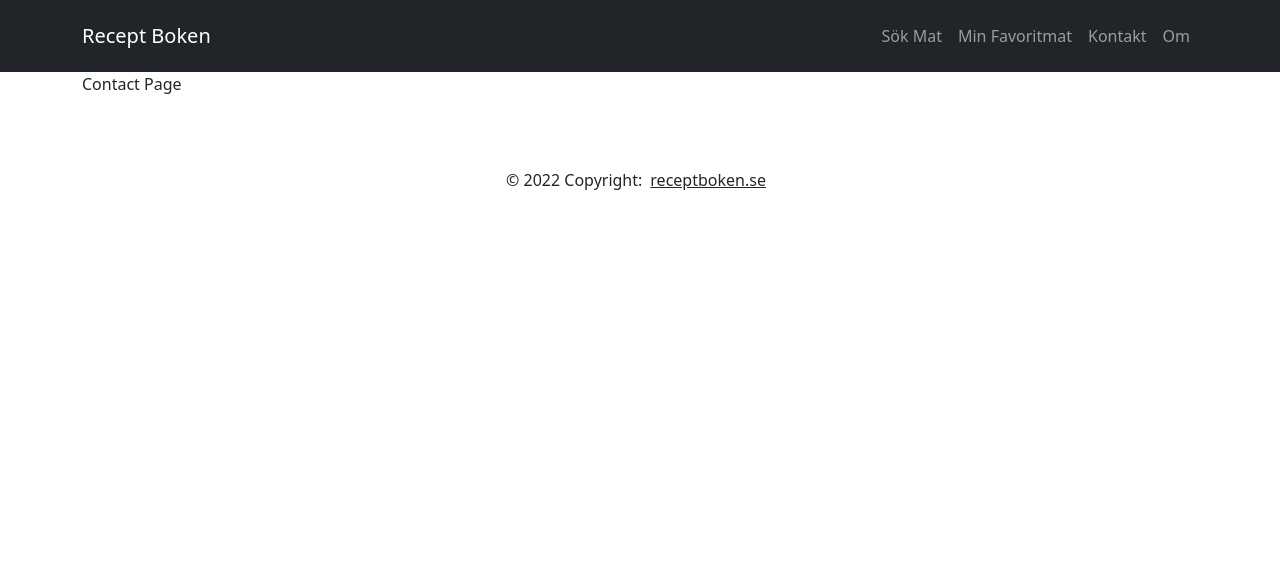
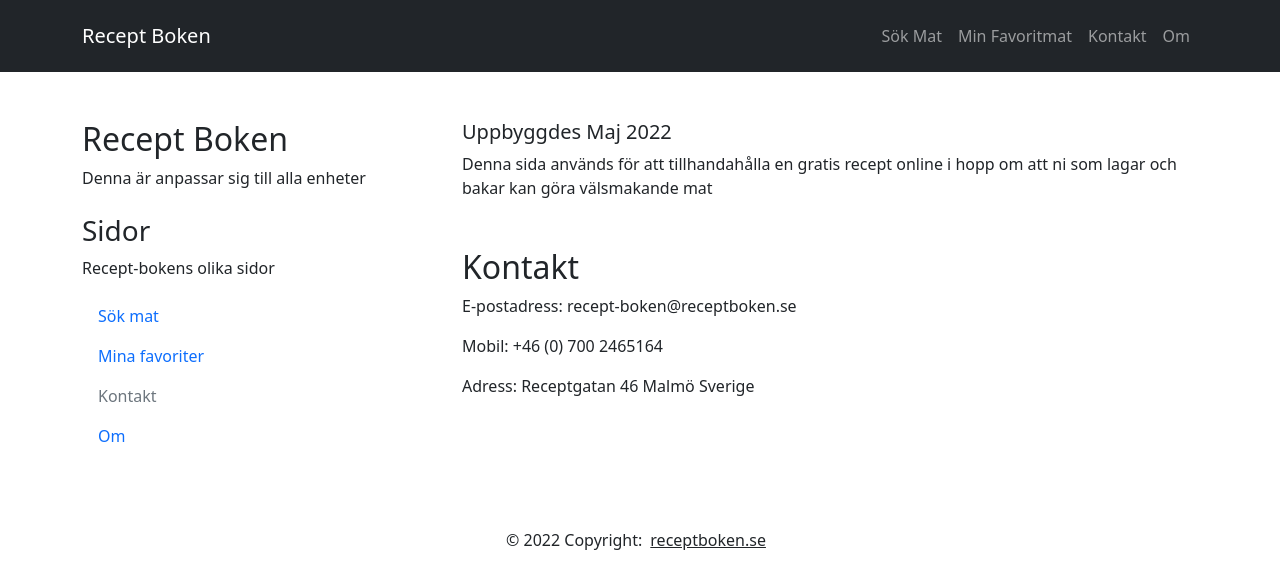
Before and after one commit to abdulsamisahil/ReceptBoken, a React (Create React App) app in the folder recept-boken/: page /contact in a window 1280 px wide. Shown: the top 588 px of the page. Built offline with nearby package versions, Linux system fonts and the light colour scheme.

Commit message:
lade till contact page, och om page kom inte på vad den ska ha för innehållet

```diff
--- a/recept-boken/src/pages/About.jsx
+++ b/recept-boken/src/pages/About.jsx
@@ -1,10 +1,9 @@
 const About = () => {
-
-    return (
-        <div className="container">
-            About Page
-        </div>
-    )
+  return (
+    <div className='container'>
+      Gå till om sida! Där kan du läsa allt om recept boken
+    </div>
+  )
 }
 
 export default About
--- a/recept-boken/src/pages/Contact.jsx
+++ b/recept-boken/src/pages/Contact.jsx
@@ -1,10 +1,52 @@
+import { Link } from 'react-router-dom'
+
 const Contact = () => {
-
-    return (
-        <div className="container">
-            Contact Page
+  return (
+    <div class='container mt-5'>
+      <div class='row'>
+        <div className='col-sm-4'>
+          <h2>Recept Boken</h2>
+          <p>Denna är anpassar sig till alla enheter</p>
+          <h3 className='mt-4'>Sidor</h3>
+          <p>Recept-bokens olika sidor</p>
+          <ul className='nav nav-pills flex-column'>
+            <li className='nav-item'>
+              <Link className='nav-link' to='/'>
+                Sök mat
+              </Link>
+            </li>
+            <li className='nav-item'>
+              <Link className='nav-link' to='/my-favorites'>
+                Mina favoriter
+              </Link>
+            </li>
+            <li className='nav-item'>
+              <Link className='nav-link disabled' to='/contact'>
+                Kontakt
+              </Link>
+            </li>
+            <li className='nav-item'>
+              <Link className='nav-link' to='/about'>
+                Om
+              </Link>
+            </li>
+          </ul>
+          <hr className='d-sm-none' />
         </div>
-    )
+        <div className='col-sm-8'>
+          <h5>Uppbyggdes Maj 2022</h5>
+          <p>
+            Denna sida används för att tillhandahålla en gratis recept online i
+            hopp om att ni som lagar och bakar kan göra välsmakande mat
+          </p>
+          <h2 className='mt-5'>Kontakt</h2>
+          <p>E-postadress: recept-boken@receptboken.se</p>
+          <p>Mobil: +46 (0) 700 2465164</p>
+          <p>Adress: Receptgatan 46 Malmö Sverige</p>
+        </div>
+      </div>
+    </div>
+  )
 }
 
 export default Contact
```
